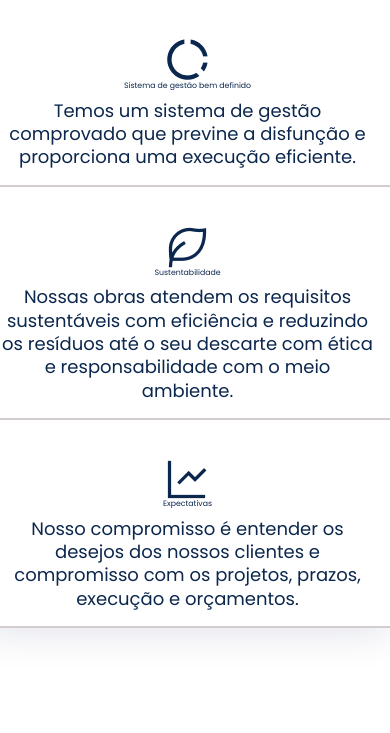
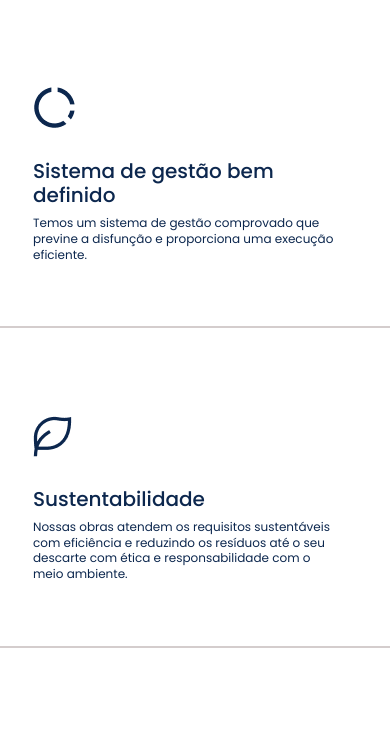
Before and after one commit to flavioborgesnunes/HTML-Innovatore, a plain HTML site: page index.html in a window 390 px wide. Shown: the part 3407-4140 px from the top of the page. Drawn offline with nearby package versions, Linux system fonts and the light colour scheme.

Commit message:
cartoes nossos projetos

```diff
--- a/css/home.css
+++ b/css/home.css
@@ -118,6 +118,10 @@ width:100%;margin-right: 100px;
     h2{
         font-size: 32px;
     }
+    h3{
+        font-size: 20px;
+        font-weight: 500;
+    }
     p{
         font-size: 18px;
     }
@@ -152,6 +156,8 @@ width:100%;margin-right: 100px;
     }
 
     .cartoes-projetos-realizados{
+        text-align: left;
+        padding-left: 15px;
         margin-top: 40px;
         border-bottom: 2px solid rgb(212, 205, 205);
     }
--- a/index.html
+++ b/index.html
@@ -188,22 +188,22 @@
     </section>
     <section class="container-fluid container-projetos-realizados">
         <div class="row sombra">
-            <div class="col-lg-4 col-md-12 borda-esquerda cartoes-projetos-realizados">
+            <div class="col-lg-4 col-md-12 p-5 borda-esquerda cartoes-projetos-realizados">
                 <img src="./icons/vetor-gestao.png" alt="">
-                <h3>Sistema de gestão bem definido</h3>
-                <p style="font-size: 18px;">Temos um sistema de gestão comprovado que previne a disfunção e proporciona uma execução eficiente.
+                <h3 class="margem-p-h1">Sistema de gestão bem definido</h3>
+                <p class="p-12">Temos um sistema de gestão comprovado que previne a disfunção e proporciona uma execução eficiente.
                 </p>
             </div>
-            <div class="col-lg-4 col-md-12 borda-esquerda cartoes-projetos-realizados">
+            <div class="col-lg-4 col-md-12 p-5 borda-esquerda cartoes-projetos-realizados">
                 <img src="./icons/vetor-folha.png" alt="">
-                <h3>Sustentabilidade</h3>
-                <p style="font-size: 18px;">Nossas obras atendem os requisitos sustentáveis com eficiência e reduzindo os resíduos até o seu
+                <h3 class="margem-p-h1">Sustentabilidade</h3>
+                <p class="p-12">Nossas obras atendem os requisitos sustentáveis com eficiência e reduzindo os resíduos até o seu
                     descarte com ética e responsabilidade com o meio ambiente.</p>
             </div>
-            <div class="col-lg-4 col-md-12 cartoes-projetos-realizados div-fluid">
+            <div class="col-lg-4 col-md-12 p-5 cartoes-projetos-realizados div-fluid">
                 <img src="./icons/vetor-grafico.png" alt="">
-                <h3>Expectativas</h3>
-                <p style="font-size: 18px;">Nosso compromisso é entender os desejos dos nossos clientes e compromisso com os projetos, prazos,
+                <h3 class="margem-p-h1">Expectativas</h3>
+                <p class="p-12">Nosso compromisso é entender os desejos dos nossos clientes e compromisso com os projetos, prazos,
                     execução e orçamentos.</p>
             </div>
         </div>
```
